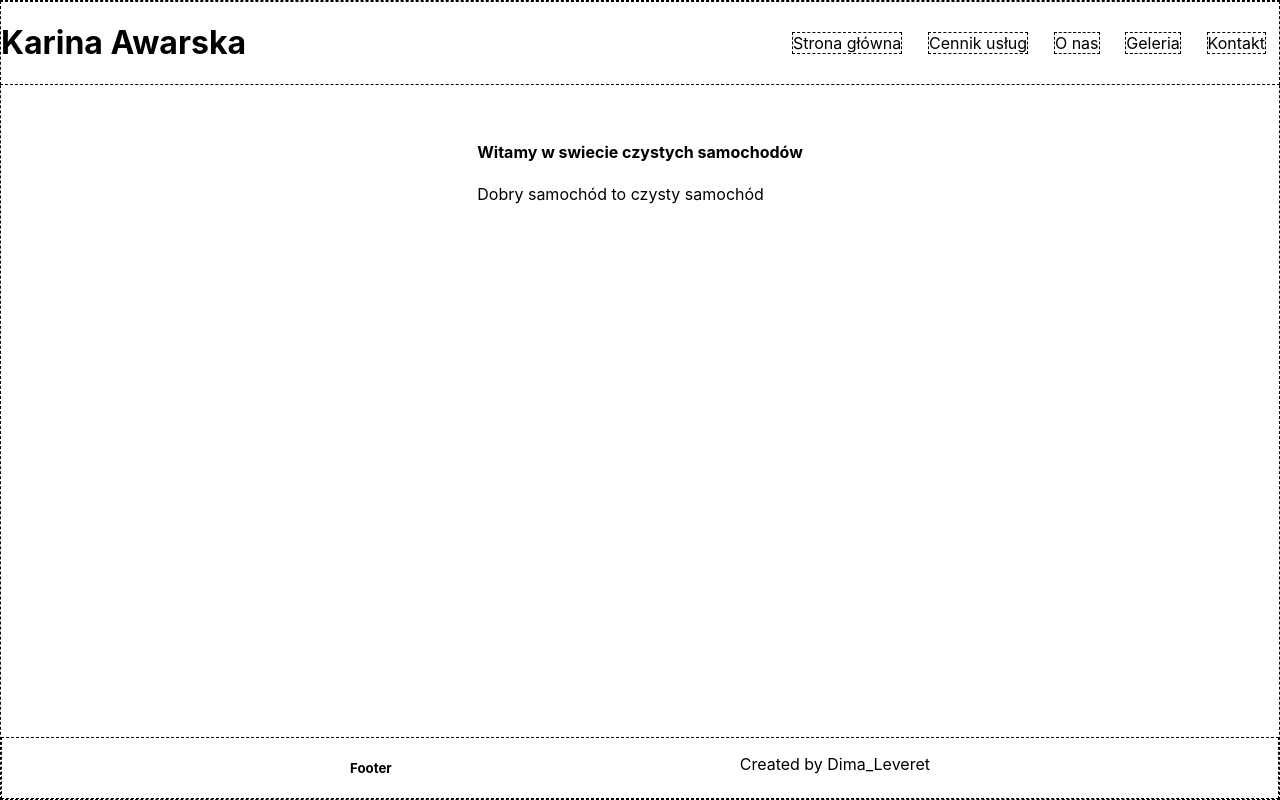
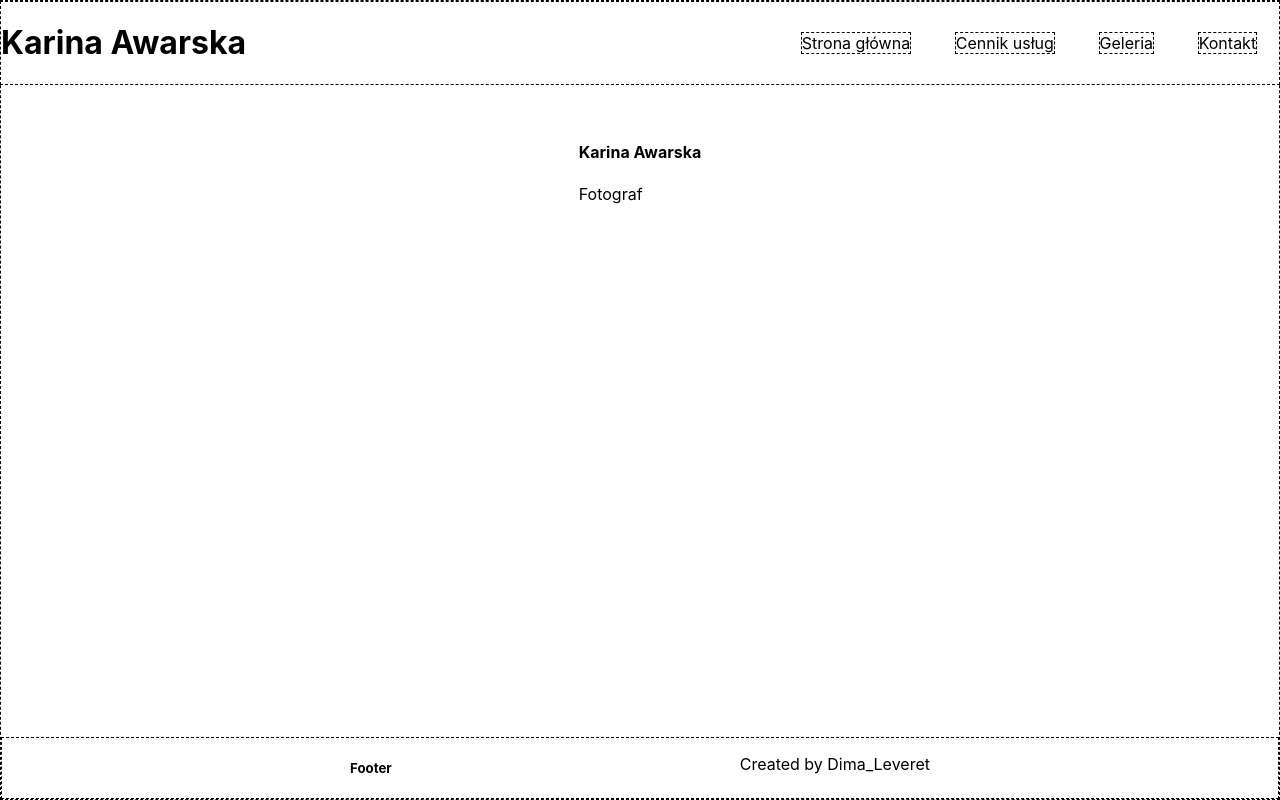
Before and after one commit to dima-leveret/karina-awarska, a Next.js app: page / in a window 1280 px wide. Built offline with nearby package versions, Linux system fonts and the light colour scheme.

Commit message:
small changes

```diff
--- a/components/Header.js
+++ b/components/Header.js
@@ -5,36 +5,36 @@ import { useState, useEffect } from "react";
 import styles from "../styles/components/Header.module.css";
 
 const Header = () => {
-
   const [isNavBarCtive, setIsNavBarActive] = useState(false);
   const [body, setBody] = useState();
 
   const openNavBar = () => {
     setIsNavBarActive(!isNavBarCtive);
-    body.classList.toggle('_lock')
-  }
+    body.classList.toggle("_lock");
+  };
 
   const closeNavBar = () => {
     setIsNavBarActive(false);
-    body.classList.remove('_lock')
-  }
+    body.classList.remove("_lock");
+  };
 
   useEffect(() => {
     const body = document.body;
-    setBody(body)
-  }, [])
+    setBody(body);
+  }, []);
 
   return (
     <header className={styles.header}>
       <Link href="/">
         <a className={styles.logo} onClick={closeNavBar}>
-          <h1>
-            Karina Awarska
-          </h1>
+          <h1>Karina Awarska</h1>
         </a>
       </Link>
 
-      <div className={isNavBarCtive ? styles.navBarActive : styles.navBar} onClick={closeNavBar}>
+      <div
+        className={isNavBarCtive ? styles.navBarActive : styles.navBar}
+        onClick={closeNavBar}
+      >
         <nav className={styles.nav}>
           <Link href="/">
             <a>Strona główna</a>
@@ -42,10 +42,6 @@ const Header = () => {
 
           <Link href="/price-list">
             <a>Cennik usług</a>
-          </Link>
-
-          <Link href="/about-us">
-            <a>O nas</a>
           </Link>
 
           <Link href="/gallery">
@@ -58,7 +54,10 @@ const Header = () => {
         </nav>
       </div>
 
-      <div onClick={openNavBar} className={isNavBarCtive ? styles.menuIconActive : styles.menuIcon} >
+      <div
+        onClick={openNavBar}
+        className={isNavBarCtive ? styles.menuIconActive : styles.menuIcon}
+      >
         <span></span>
       </div>
     </header>
--- a/pages/gallery/index.js
+++ b/pages/gallery/index.js
@@ -36,7 +36,7 @@ export default function Gallery({ images: defaultImages, nextCursor: defaultNext
   return (
     <div>
       <Headcomponent title="Geleria" />
-      <h4>Zdięcia samochodów/klientów</h4>
+      <h4>Galeria</h4>
       <div>
         {
           images.map(image => {
--- a/pages/index.js
+++ b/pages/index.js
@@ -4,8 +4,8 @@ export default function Home() {
   return (
     <div>
       <Headcomponent title="Strona główna" />
-      <h4>Witamy w swiecie czystych samochodów</h4>
-      <p>Dobry samochód to czysty samochód</p>
+      <h4>Karina Awarska</h4>
+      <p>Fotograf</p>
     </div>
   );
 }
--- a/styles/components/Header.module.css
+++ b/styles/components/Header.module.css
@@ -83,7 +83,7 @@
 
   .nav {
     width: 70%;
-    padding: 230px 0 0;
+    padding: 130px 0 0;
     flex-direction: column;
     text-align: center;
   }
```
Also changed, not shown: pages/about-us/index.js (deleted, +0 -12 lines).
